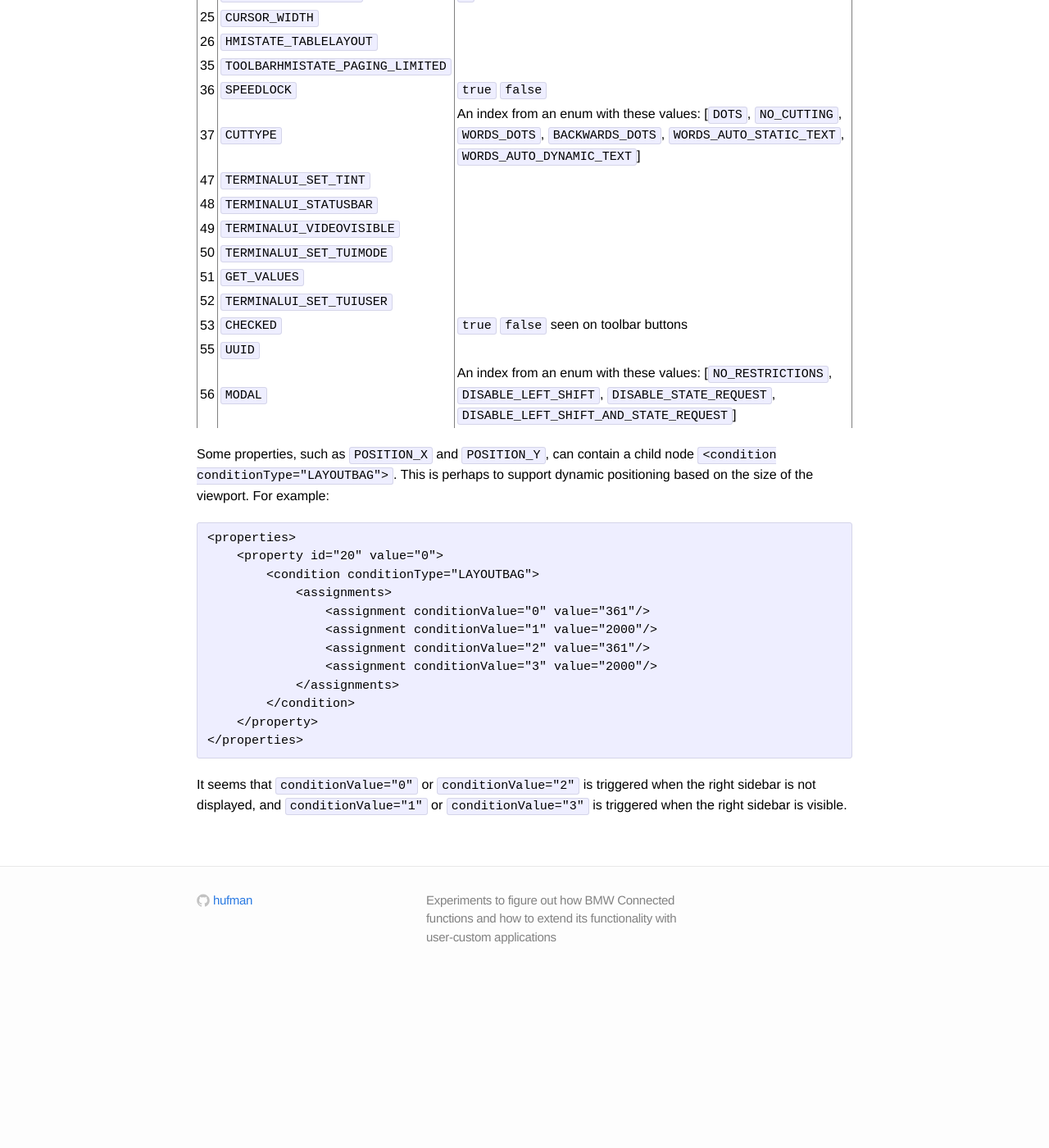
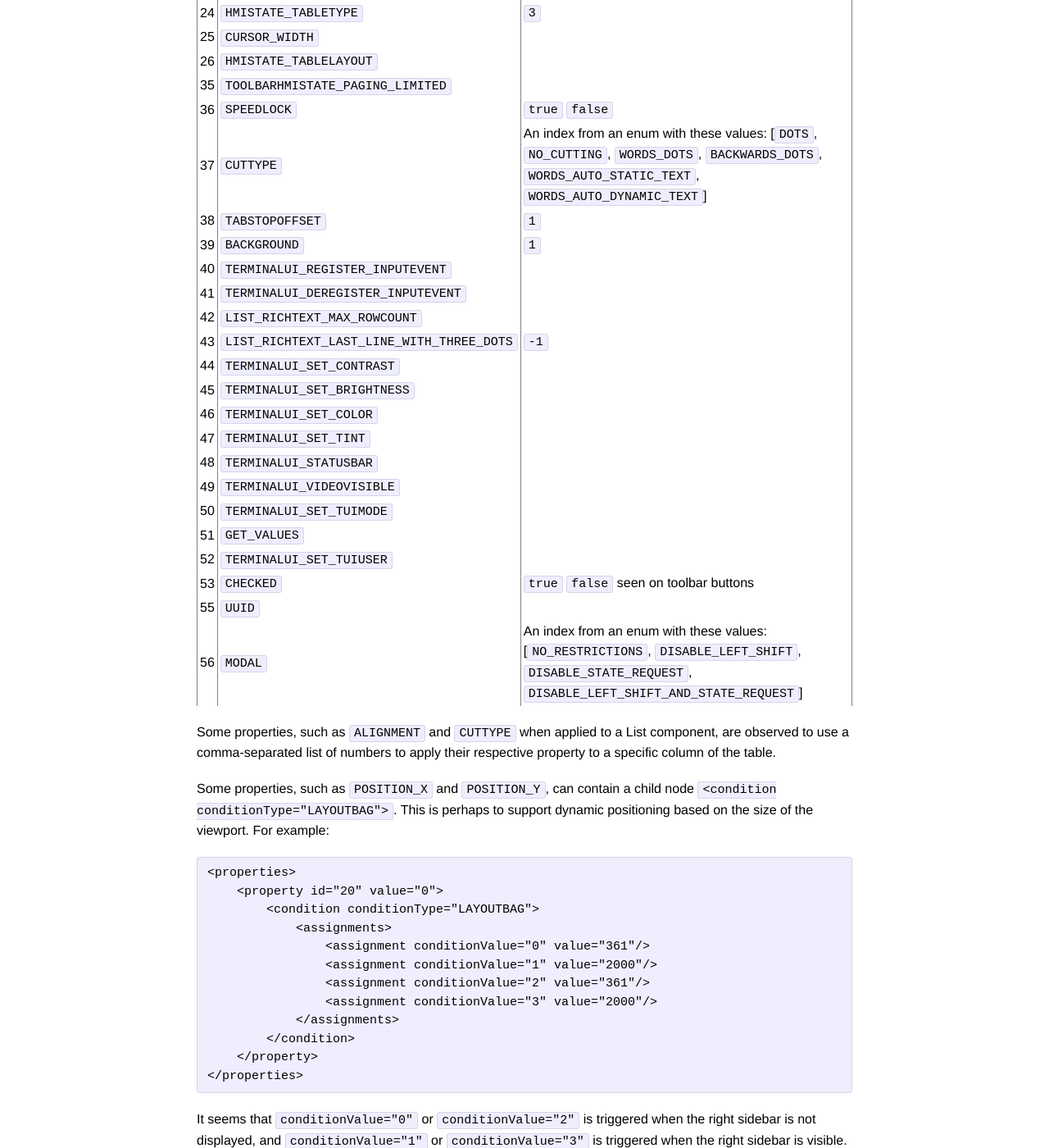
Before and after one commit to BimmerGestalt/BMWConnectedAnalysis, a Jekyll site: the page built from docs/rhmi-resources.md, in a window 1280 px wide and 1400 px high, scrolled down 5257 px. Shown: the whole window at 82% size. Built offline with Jekyll 4.4.1, drawn with Linux system fonts in a browser that asks for light colours; before the commit the page ends 6456 px from its top, so only the background shows below that.

Commit message:
Documents the remaining RMHI Properties

```diff
--- a/docs/rhmi-resources.md
+++ b/docs/rhmi-resources.md
@@ -153,6 +153,15 @@ These definitions are found in `com.bmwgroup.connected.internal.ui.RhmiPropertyT
 | 35 | `TOOLBARHMISTATE_PAGING_LIMITED` | |
 | 36 | `SPEEDLOCK` | `true` `false` |
 | 37 | `CUTTYPE` | An index from an enum with these values: [`DOTS`, `NO_CUTTING`, `WORDS_DOTS`, `BACKWARDS_DOTS`, `WORDS_AUTO_STATIC_TEXT`, `WORDS_AUTO_DYNAMIC_TEXT`] |
+| 38 | `TABSTOPOFFSET` | `1` |
+| 39 | `BACKGROUND` | `1` |
+| 40 | `TERMINALUI_REGISTER_INPUTEVENT` | |
+| 41 | `TERMINALUI_DEREGISTER_INPUTEVENT` | |
+| 42 | `LIST_RICHTEXT_MAX_ROWCOUNT` | |
+| 43 | `LIST_RICHTEXT_LAST_LINE_WITH_THREE_DOTS` | `-1` |
+| 44 | `TERMINALUI_SET_CONTRAST` | |
+| 45 | `TERMINALUI_SET_BRIGHTNESS` | |
+| 46 | `TERMINALUI_SET_COLOR` | |
 | 47 | `TERMINALUI_SET_TINT` | |
 | 48 | `TERMINALUI_STATUSBAR` | |
 | 49 | `TERMINALUI_VIDEOVISIBLE` | |
@@ -162,6 +171,8 @@ These definitions are found in `com.bmwgroup.connected.internal.ui.RhmiPropertyT
 | 53 | `CHECKED` | `true` `false` seen on toolbar buttons |
 | 55 | `UUID` | |
 | 56 | `MODAL` | An index from an enum with these values: [`NO_RESTRICTIONS`, `DISABLE_LEFT_SHIFT`, `DISABLE_STATE_REQUEST`, `DISABLE_LEFT_SHIFT_AND_STATE_REQUEST`] |
+
+Some properties, such as `ALIGNMENT` and `CUTTYPE` when applied to a List component, are observed to use a comma-separated list of numbers to apply their respective property to a specific column of the table.
 
 Some properties, such as `POSITION_X` and `POSITION_Y`, can contain a child node `<condition conditionType="LAYOUTBAG">`. This is perhaps to support dynamic positioning based on the size of the viewport. For example:
 
```
